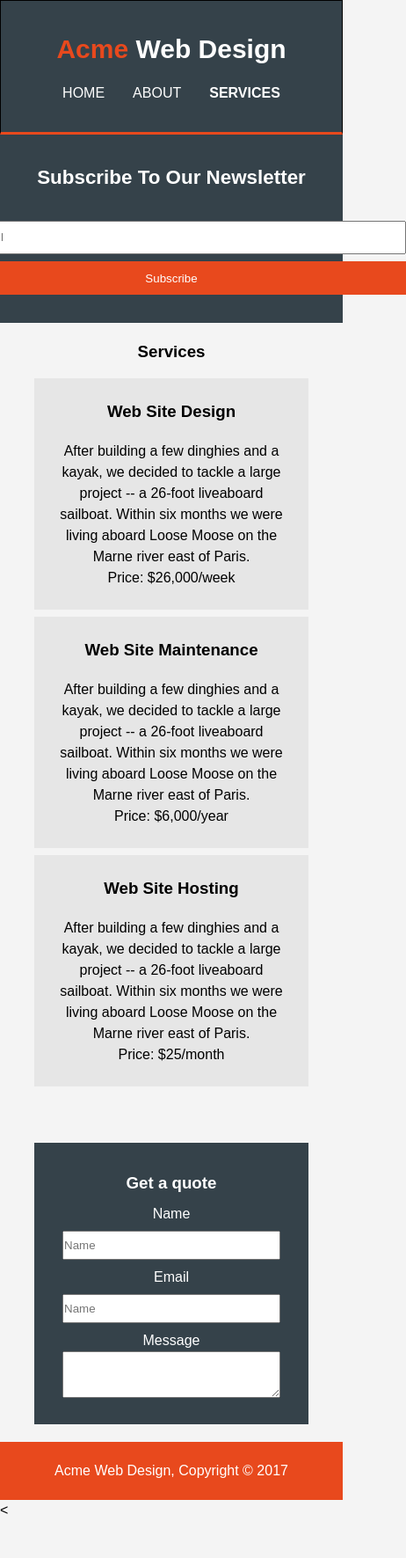
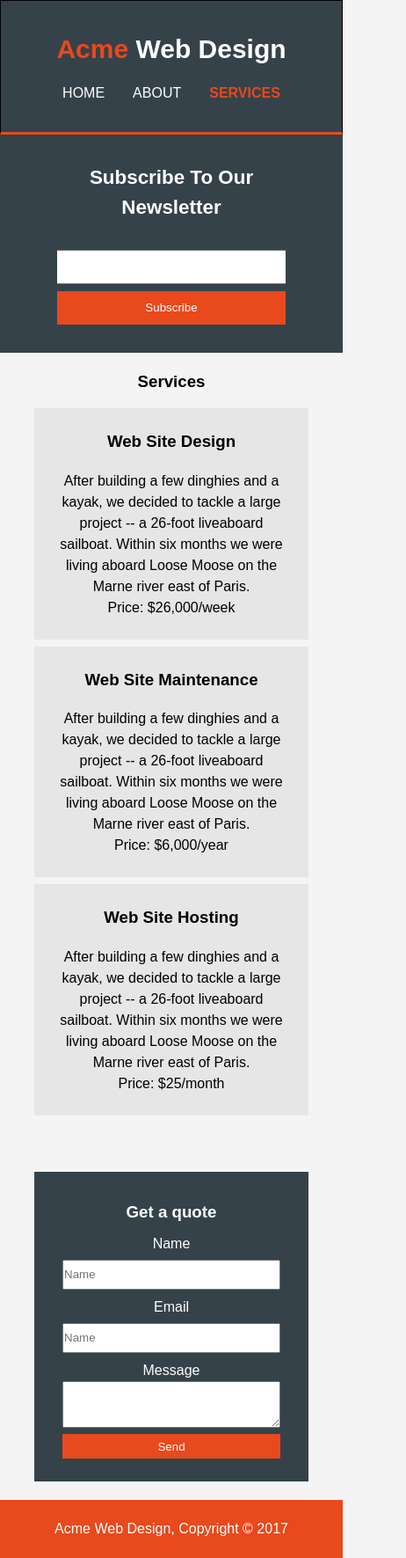
Before and after one commit to Greattie/acme, a plain HTML site: page services.html in a window 390 px wide. Shown: the whole page at 88% size, 462 px wide, since content can reach past the window. Before the commit the page ends 1729 px from the top, so only its background shows below. Drawn offline with Linux system fonts and the light colour scheme.

Commit message:
updated newsletter responsiveness

```diff
--- a/services.html
+++ b/services.html
@@ -23,7 +23,7 @@
             <a href="/about.html">
                 <li>ABOUT</li>
             </a>
-            <a href="/services.html"class="active">
+            <a href="/services.html" class="active">
                 <li>SERVICES</li>
             </a>
         </ul>
@@ -32,12 +32,13 @@
 
 <!-- NEWSLETTER -->
 <div class="newsletter">
-    <h3>Subscribe To Our Newsletter</h3>
-    <div class="form">
-        <input type="email" placeholder="Enter Email">
-        <button type="submit">Subscribe</button>
+    <div class="container news">
+        <h3>Subscribe To Our Newsletter</h3>
+        <div class="form">
+            <input type="email" placeholder="Enter Email">
+            <button type="submit">Subscribe</button>
+        </div>
     </div>
-</div>
 </div>
 
 
@@ -90,6 +91,9 @@
                 <label for="message">Message</label><br>
                 <textarea name="message" id="message" cols="30" rows="10"></textarea>
             </div>
+            <div class="button">
+                <button type="submit">Send</button>
+            </div>
         </div>
     </section>
 
@@ -101,7 +105,7 @@
 </footer>
 
 
-<
+
 </body>
 
 </html>
--- a/styles.css
+++ b/styles.css
@@ -35,8 +35,9 @@ html {
   color: #e8491d;
   font-weight: bolder;
 }
-.act,
-.active {
+.act li,
+.active li,
+.home li {
   color: #e8491d;
   font-weight: bolder;
 }
@@ -92,16 +93,16 @@ html {
   font-size: 1.25rem;
   margin-bottom: 7em;
 }
-.newsletter {
+.newsletter{
+  background: #35424a;
+  color: #fff;
+  padding: 2em;
+}
+.news{
   display: flex;
-  background: #35424a;
-  width: 100%;
-  padding: 2em;
-  justify-content: center;
-  gap: 27em;
-  color: #fff;
+  justify-content: space-between;
 }
-.newsletter h3 {
+.news h3{
   font-size: 1.4rem;
 }
 .form input {
@@ -211,7 +212,7 @@ footer {
 .quote {
   background: #35424a;
   color: #ffffff;
-  height: 20em;
+  height: 22em;
   padding: 2em;
   margin-top: 3em;
   width: 33%;
@@ -233,6 +234,13 @@ footer {
   width: 100%;
   height: 4em;
 }
+.button button {
+  color: white;
+  background-color: #e8491d;
+  padding: 0.5em;
+  outline: none;
+  border: none;
+}
 
 /* RESPONSIVENESS */
 @media screen and (max-width: 768px) {
@@ -243,9 +251,10 @@ footer {
     align-items: center;
     justify-content: center;
     gap: 1em;
+
   }
   .section-one,
-  .newsletter,
+  .news,
   .section-two,
   .about,
   .service {
@@ -254,8 +263,9 @@ footer {
     align-items: center;
     justify-content: center;
     text-align: center;
+
   }
-  .newsletter {
+  .news{
     gap: 2em;
   }
   .form {
@@ -271,6 +281,7 @@ footer {
   /* ABOUT PAGE */
   .about {
     gap: 0;
+
   }
   .about-text,
   .what {
@@ -278,6 +289,7 @@ footer {
     display: flex;
     flex-direction: column;
     gap: 1.2em;
+    overflow: hidden;
   }
   .about-text h3,
   .what h3 {
@@ -296,8 +308,13 @@ footer {
   .service-text,
   .quote {
     width: 100%;
+
   }
   .service {
     gap: 0;
   }
+  .button button {
+    width: 100%;
+    padding: 0.5em;
+  }
 }
```
Also changed, not shown: about.html (+6 -5 lines), index.html (+9 -6 lines).
